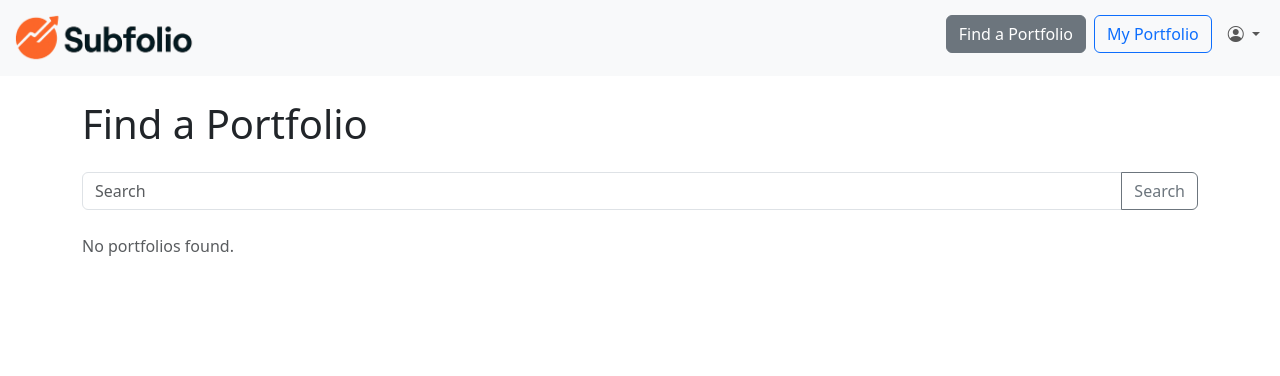
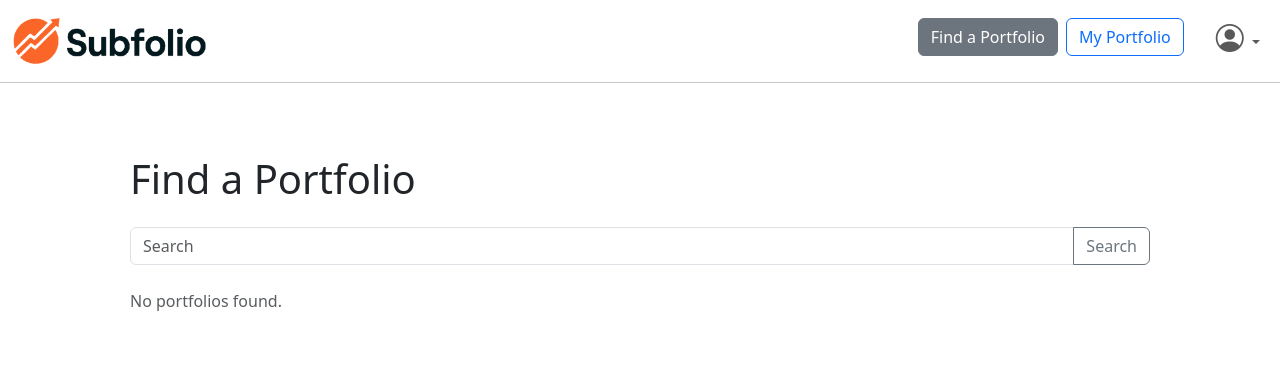
Before and after one commit to mattnewell-cam/PortfolioTracker, a Django app: page /portfolios/explore/ in a window 1280 px wide. Shown: the top 376 px of the page. Run offline with Django 5.2, Linux system fonts and the light colour scheme; the visitor is signed in with stand-in values (Sample User, id 1); data that the repository does not hold is empty.

Commit message:
aesthetics

```diff
--- a/templates/portfolios/base.html
+++ b/templates/portfolios/base.html
@@ -23,10 +23,10 @@
 </head>
 <body>
   <!-- Bootstrap Navbar -->
-  <nav class="navbar navbar-expand navbar-light bg-light">
+  <nav class="navbar navbar-expand navbar-light bg-white border-bottom border-1 border-secondary-subtle">
     <div class="container-fluid">
       <a class="navbar-brand" href="{% url 'portfolios:portfolio-explore' %}">
-        <img src="{% static 'subfolio_v1.png' %}" alt="Subfolio logo" height="50" />
+        <img src="{% static 'subfolio_v2.png' %}" alt="Subfolio logo" height="50" />
       </a>
       <ul class="navbar-nav ms-auto mb-2 mb-0 align-items-center">
         <li class="nav-item me-2">
@@ -36,9 +36,9 @@
           <li class="nav-item me-2">
             <a class="btn {% if request.resolver_match.url_name == 'portfolio-detail' %}btn-secondary text-white{% else %}btn-outline-primary{% endif %}" href="{% url 'portfolios:portfolio-detail' %}">My Portfolio</a>
           </li>
-          <li class="nav-item dropdown">
+          <li class="nav-item dropdown ms-3">
             <a class="nav-link dropdown-toggle" href="#" role="button" data-bs-toggle="dropdown" aria-expanded="false">
-              <i class="bi bi-person-circle"></i>
+              <i class="bi bi-person-circle fs-3"></i>  <!-- try fs-4 or fs-2 to taste -->
             </a>
             <ul class="dropdown-menu dropdown-menu-end">
               <li><a class="dropdown-item" href="{% url 'portfolios:account-details' %}">Account details</a></li>
--- a/templates/portfolios/portfolio_detail.html
+++ b/templates/portfolios/portfolio_detail.html
@@ -15,7 +15,7 @@
       <div class="d-flex flex-column align-items-end ms-3">
         <form method="post" action="{% url 'portfolios:portfolio-toggle-privacy' %}" class="mb-2">
           {% csrf_token %}
-          <button type="submit" class="btn btn-secondary text-nowrap px-4">
+          <button type="submit" class="btn btn-outline-primary text-nowrap px-4" style="min-width: 9rem;">
             {% if portfolio.is_private %}
               Make Public
             {% else %}
@@ -24,7 +24,7 @@
           </button>
         </form>
         {% if portfolio.is_private %}
-          <a class="btn btn-secondary text-nowrap px-4" href="{% url 'portfolios:portfolio-allow-list' %}">Allow List ({{ allowed_count }})</a>
+          <a class="btn btn-outline-primary text-nowrap px-4" href="{% url 'portfolios:portfolio-allow-list' %}" style="min-width: 9rem;">Allow List ({{ allowed_count }})</a>
         {% endif %}
       </div>
     {% endif %}
--- a/templates/portfolios/portfolio_explore.html
+++ b/templates/portfolios/portfolio_explore.html
@@ -2,6 +2,7 @@
 {% block title %}Find a Portfolio{% endblock %}
 
 {% block content %}
+<div class="px-3 py-3 px-lg-5 py-lg-5">
   <h1 class="mb-4">Find a Portfolio</h1>
   <form method="get" class="mb-4">
     <div class="input-group">
@@ -26,4 +27,5 @@
   {% empty %}
     <p class="text-muted">No portfolios found.</p>
   {% endfor %}
-{% endblock %}
+</div>
+  {% endblock %}
```
Also changed, not shown: static/subfolio_v2.png (added).
